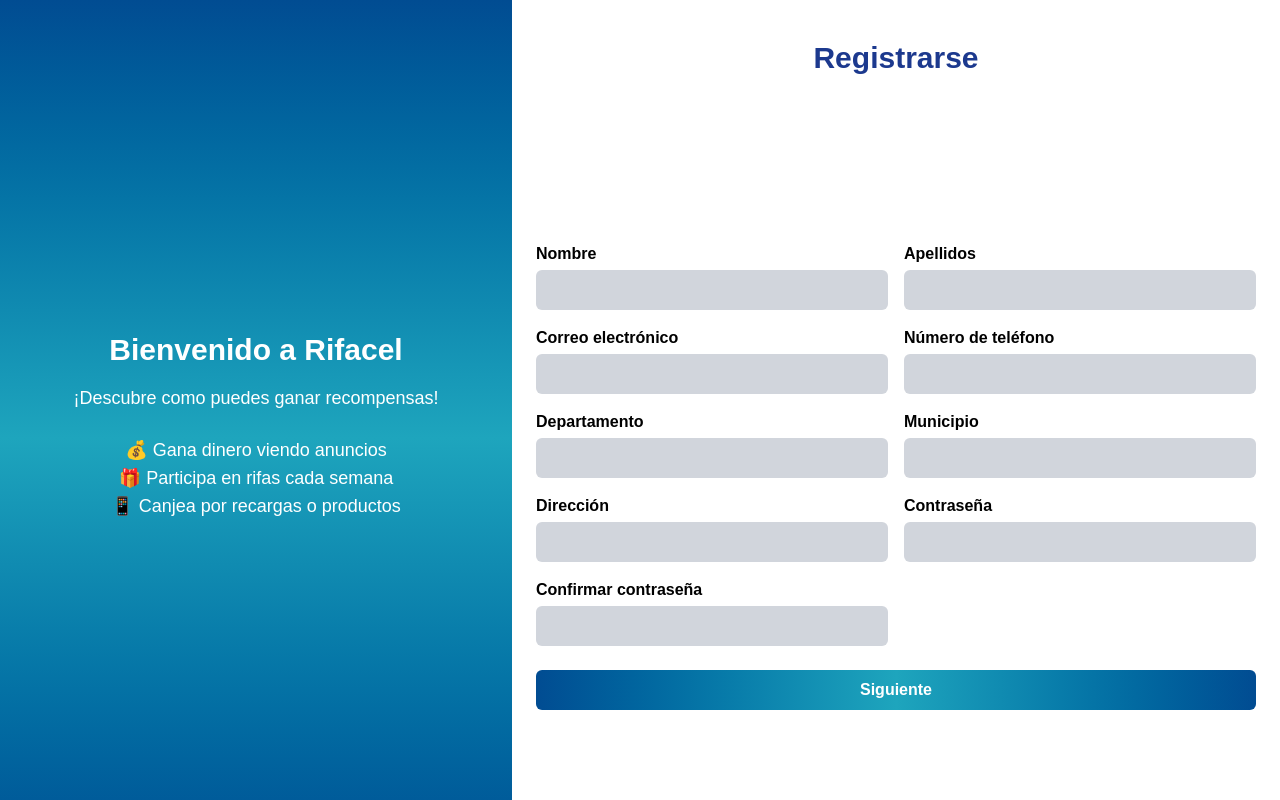
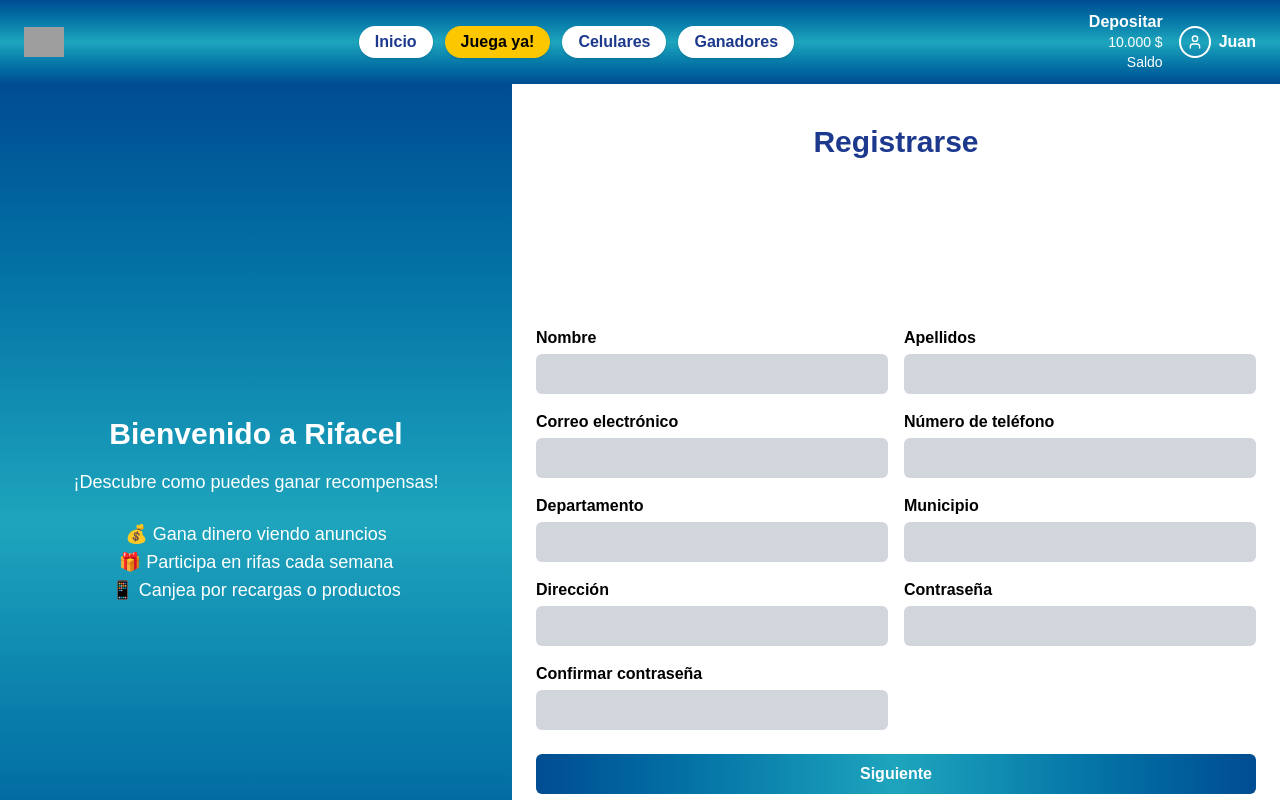
Before and after one commit to miguelangelvasquez1/VerYGana-frontend, a Next.js app: page /register in a window 1280 px wide. Shown: the top 800 px of the page. Built offline with nearby package versions, Linux system fonts and the light colour scheme; grey boxes are pictures that could not be loaded; a web font is replaced by a local one.

Commit message:
creacion de navbar Auth

```diff
--- a/src/app/register/page.tsx
+++ b/src/app/register/page.tsx
@@ -1,6 +1,9 @@
-import RegisterForm from "../../components/RegisterForm"
+import RegisterForm from "@/components/RegisterForm"
+import Navbar from "@/components/NavBar";
 export default function RegisterPage(){
     return(
+        <div>
+            <Navbar/>
         <div className="min-h-screen flex">
             <div className="w-2/5 bg-gradient-to-b from-[#014C92] via-[#1EA5BD] to-[#014C92] text-white p-8 flex flex-col justify-center items-center">
                 <h2 className="text-3xl font-bold mb-4 text-center">Bienvenido a Rifacel</h2>
@@ -16,5 +19,6 @@
                 <RegisterForm/>
             </div>
         </div>
+        </div>
     );
 }
--- /dev/null
+++ b/src/components/NavBar.tsx
@@ -0,0 +1,35 @@
+import { User } from "lucide-react"; // o cualquier ícono de perfil
+import Image from "next/image"; // si usas Next.js
+
+export default function Navbar() {
+  return (
+    <nav className="w-full flex items-center justify-between px-6 py-3 bg-gradient-to-b from-[#014C92] via-[#1EA5BD] to-[#014C92] text-white shadow">
+      {/* LOGO */}
+      <div className="flex items-center gap-4">
+        <Image src="/logo.svg" alt="Logo" width={40} height={40} />
+      </div>
+
+      {/* BOTONES */}
+      <div className="flex gap-3">
+        <button className="bg-white text-blue-900 font-semibold px-4 py-1 rounded-full shadow-sm">Inicio</button>
+        <button className="bg-yellow-400 text-black font-bold px-4 py-1 rounded-full shadow-sm">Juega ya!</button>
+        <button className="bg-white text-blue-900 font-semibold px-4 py-1 rounded-full shadow-sm">Celulares</button>
+        <button className="bg-white text-blue-900 font-semibold px-4 py-1 rounded-full shadow-sm">Ganadores</button>
+      </div>
+
+      {/* PERFIL Y SALDO */}
+      <div className="flex items-center gap-4">
+        <div className="text-right leading-tight">
+          <div className="font-semibold">Depositar</div>
+          <div className="text-sm">10.000 $<br />Saldo</div>
+        </div>
+        <div className="flex items-center gap-2">
+          <div className="w-8 h-8 rounded-full border-2 border-white flex items-center justify-center">
+            <User className="text-white w-4 h-4" />
+          </div>
+          <span className="font-semibold">Juan</span>
+        </div>
+      </div>
+    </nav>
+  );
+}
```
Also changed, not shown: package.json (+7 -6 lines), 1 other file (tests, documents, lock files or other folders).
